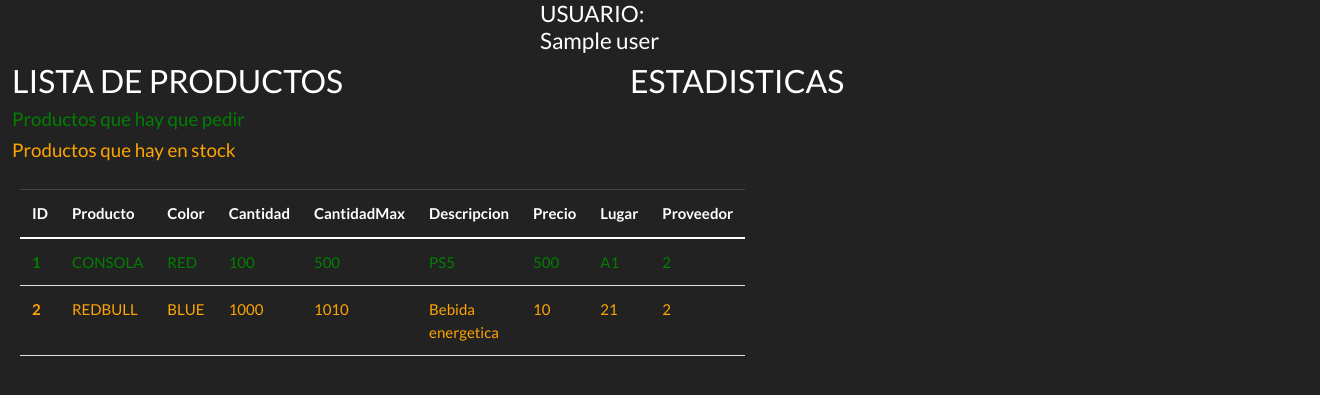
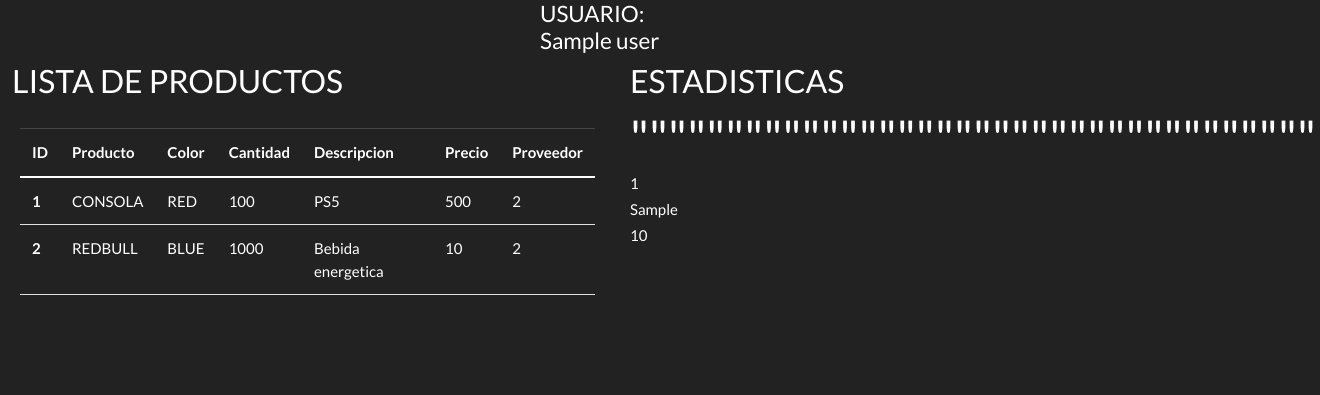
Before and after one commit to marcosvr17101999/gestionAlmacen, a Flask app: template templates/cliente.html in a window 1320 px wide. Shown: the top 395 px of the page. Run offline with Flask 2, Linux system fonts and the light colour scheme; data comes from the database, SQL or seed files in the repository; both versions use the stored data as it was after the commit; tables that the repository leaves empty hold one stand-in row (values such as "Sample post"); the template is opened without the code that fills it: values that come from a table or form of the project are taken from there, most other values are stand-ins (such as "Sample title", 1, 10 or a date in 2020); some libraries are stand-ins or nearby versions.

Commit message:
Login Clientes
He podido mandar el listado de pedidos realizados por el cliente a la pagina para ver estadisticas ahora falta ver que datos quiero mostrar y como

```diff
--- a/app.py
+++ b/app.py
@@ -26,7 +26,6 @@ class Proveedor(db.Model):
     nombre = db.Column(db.String(200))
     tlfn = db.Column(db.String(30))
     cif = db.Column(db.String(30))
-    facturacion = db.Column(db.Integer)
 
 class Producto(db.Model):
     __tablename__ = "PRODUCTO"
@@ -39,6 +38,24 @@ class Producto(db.Model):
     lugar = db.Column(db.String(200))
     proveedor = db.Column(db.Integer,db.ForeignKey("PROVEEDOR.id"))
     cantidadmax = db.Column(db.Integer)
+
+class CompraCliente(db.Model):
+    __tablename__ = "COMPRACLIENTE"
+    id = db.Column(db.Integer,primary_key = True)
+    idProducto = db.Column(db.Integer,db.ForeignKey("PRODUCTO.id"))
+    idCliente = db.Column(db.Integer,db.ForeignKey("USUARIO.id"))
+    cantidad = db.Column(db.Integer)
+    precio = db.Column(db.Integer)
+    fecha = db.Column(db.Date)
+
+class CompraProveedor(db.Model):
+    __tablename__ = "COMPRAPROVEEDOR"
+    id = db.Column(db.Integer,primary_key = True)
+    idProducto = db.Column(db.Integer,db.ForeignKey("PRODUCTO.id"))
+    idProveedor = db.Column(db.Integer,db.ForeignKey("PROVEEDOR.id"))
+    cantidad = db.Column(db.Integer)
+    precio = db.Column(db.Integer)
+    fecha = db.Column(db.Date)
 
 
 
@@ -63,8 +80,11 @@ def login():
             todosProductos = Producto.query.all()
             return render_template("admin.html", productos=todosProductos, usu=cliente)
         elif(cliente.rol == 2) and cliente.password == passw:
+            id = int(cliente.id)
+            compras = db.session.query(CompraCliente).filter_by(idCliente=id).order_by(CompraCliente.precio.desc()).all()
+            print(compras)
             todosProductos = Producto.query.all()
-            return render_template("cliente.html", productos=todosProductos, usu=cliente)
+            return render_template("cliente.html", productos=todosProductos, usu=cliente,listacompras=compras)
         elif(cliente.rol == 3) and cliente.password == passw:
             todosProductos = Producto.query.all()
             return render_template("proveedor.html", productos=todosProductos, usu=cliente)
@@ -75,7 +95,7 @@ def login():
         print("error en los datos")
         return redirect(url_for('home'))
     except Exception as e:
-        print(type(e))
+        print(e)
         return redirect(url_for('home'))
 
 
--- a/static/main.css
+++ b/static/main.css
@@ -1,9 +1,12 @@
-.stock{
+.stock1{
     color: #008000;
 }
 .stock2{
     color: #ffa500;
 }
+.stock{
+    color:white;
+}
 .rwe{
     background:linear-gradient(left black blue) ;
     color: pink;
--- a/templates/cliente.html
+++ b/templates/cliente.html
@@ -23,8 +23,8 @@
         </div>
         <div class="col-6 row">
             <h3>LISTA DE PRODUCTOS</h3>
-            <h5 class="stock">Productos que hay que pedir</h5>
-            <h5 class="stock2">Productos que hay en stock</h5>
+            <!-- <h5 class="stock">Productos que hay que pedir</h5>
+            <h5 class="stock2">Productos que hay en stock</h5> -->
 
             <div class="card-body col-12">
                 <table class="table">
@@ -34,43 +34,33 @@
                             <th>Producto</th>
                             <th>Color</th>
                             <th>Cantidad</th>
-                            <th>CantidadMax</th>
                             <th>Descripcion</th>
                             <th>Precio</th>
-                            <th>Lugar</th>
                             <th>Proveedor</th>
-
                         </tr>
                     </thead>
                     <tbody>
                         {% for producto in productos %}
                         <tr>
-                            <th
-                                class="{% if (producto.cantidad/producto.cantidadmax < 0.90) %} stock {% else %} stock2 {% endif %}">
-                                {{producto.id}}</th>
+                            <th class="stock">
+                               <strong>{{producto.id}}</strong></th>
                             <td
-                                class="{% if (producto.cantidad/producto.cantidadmax < 0.90) %} stock {% else %} stock2 {% endif %}">
+                                class="stock">
                                 {{producto.producto}}</td>
                             <td
-                                class="{% if (producto.cantidad/producto.cantidadmax < 0.90) %} stock {% else %} stock2 {% endif %}">
+                                class="stock">
                                 {{producto.color}}</td>
                             <td
-                                class="{% if (producto.cantidad/producto.cantidadmax < 0.90) %} stock {% else %} stock2 {% endif %}">
+                                class="stock">
                                 {{producto.cantidad}}</td>
                             <td
-                                class="{% if (producto.cantidad/producto.cantidadmax < 0.90) %} stock {% else %} stock2 {% endif %}">
-                                {{producto.cantidadmax}}</td>
-                            <td
-                                class="{% if (producto.cantidad/producto.cantidadmax < 0.90) %} stock {% else %} stock2 {% endif %}">
+                                class="stock">
                                 {{producto.descripcion}}</td>
                             <td
-                                class="{% if (producto.cantidad/producto.cantidadmax < 0.90) %} stock {% else %} stock2 {% endif %}">
+                                class="stock">
                                 {{producto.precio}}</td>
                             <td
-                                class="{% if (producto.cantidad/producto.cantidadmax < 0.90) %} stock {% else %} stock2 {% endif %}">
-                                {{producto.lugar}}</td>
-                            <td
-                                class="{% if (producto.cantidad/producto.cantidadmax < 0.90) %} stock {% else %} stock2 {% endif %}">
+                                class="stock">
                                 {{producto.proveedor}}</td>
 
                         </tr>
@@ -81,7 +71,10 @@
         </div>
         <div class="col-6 ">
             <h3>ESTADISTICAS</h3>
-
+            {% for producto in listacompras %}
+            <h1>""""""""""""""""""""""""""""""""""""</h1>
+            <h6>{{producto.id}}</h6><h6>{{producto.idCliente}}</h6><h6>{{producto.precio}}</h6>
+            {% endfor %}
         </div>
     </div>
 
```
Also changed, not shown: README.md, database/almacen.db.
